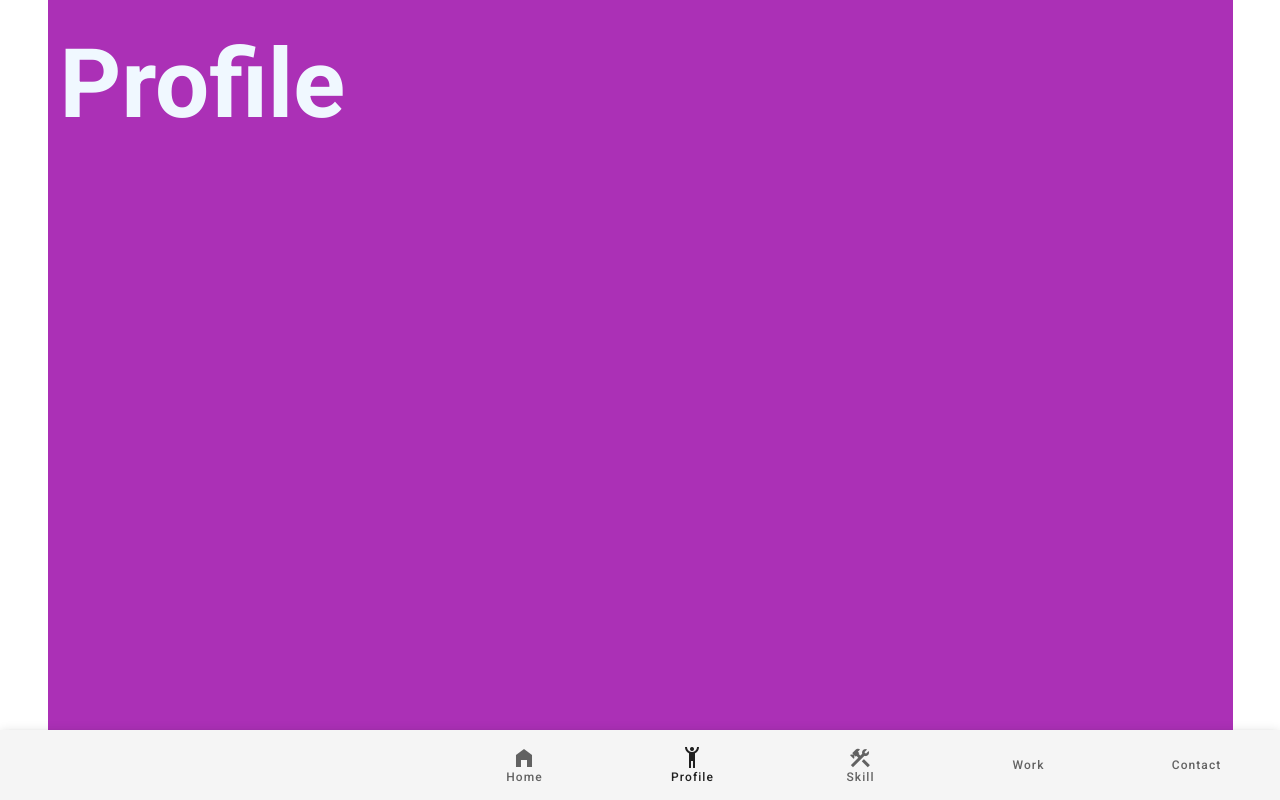
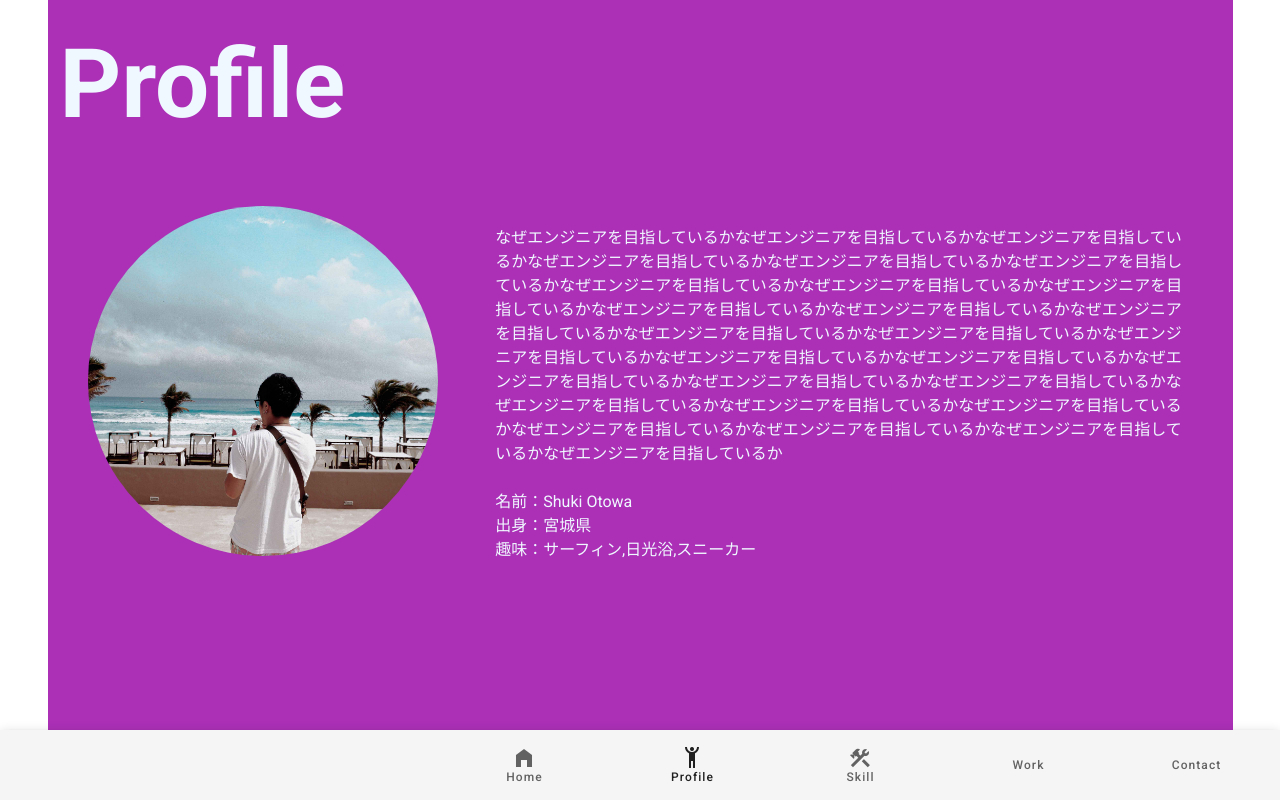
Before and after one commit to Shuki-Otowa/my-portofolio, a Vue app: page /profile in a window 1280 px wide. Built offline with nearby package versions, Linux system fonts and the light colour scheme; what vue-typer would draw is missing.

Commit message:
Profileにimg,textを追加

```diff
--- a/src/components/Profile.vue
+++ b/src/components/Profile.vue
@@ -1,6 +1,17 @@
 <template>
   <div class="container">
     <h2>Profile</h2>
+    <div class="profile-container">
+      <div class="profile-img">
+        <img src="../assets/me.jpeg" alt="" class="me">
+      </div>
+      <div class="profile-text">
+        <div class="why">なぜエンジニアを目指しているかなぜエンジニアを目指しているかなぜエンジニアを目指しているかなぜエンジニアを目指しているかなぜエンジニアを目指しているかなぜエンジニアを目指しているかなぜエンジニアを目指しているかなぜエンジニアを目指しているかなぜエンジニアを目指しているかなぜエンジニアを目指しているかなぜエンジニアを目指しているかなぜエンジニアを目指しているかなぜエンジニアを目指しているかなぜエンジニアを目指しているかなぜエンジニアを目指しているかなぜエンジニアを目指しているかなぜエンジニアを目指しているかなぜエンジニアを目指しているかなぜエンジニアを目指しているかなぜエンジニアを目指しているかなぜエンジニアを目指しているかなぜエンジニアを目指しているかなぜエンジニアを目指しているかなぜエンジニアを目指しているかなぜエンジニアを目指しているかなぜエンジニアを目指しているかなぜエンジニアを目指しているか</div>
+        <div class="name">名前：Shuki Otowa</div>
+        <div class="from">出身：宮城県</div>
+        <div class="hobby">趣味：サーフィン,日光浴,スニーカー</div>
+      </div>
+    </div>
   </div>
 </template>
 
@@ -8,4 +19,30 @@
 .container {
   background-color: rgb(171, 48, 182);
 }
+
+.profile-container {
+  margin-top: 50px;
+  display: flex;
+  justify-content: space-between;
+  color: aliceblue;
+}
+
+.profile-img {
+  margin: 0 auto;
+}
+
+.profile-text {
+  width: 60%;
+  margin: 0 auto;
+  padding: 20px 0;
+}
+.name {
+  margin-top:24px;
+}
+.me {
+  widows: 350px;
+  height: 350px;
+  border-radius: 50%;
+}
+
 </style>
--- a/src/components/Skill.vue
+++ b/src/components/Skill.vue
@@ -55,7 +55,7 @@
   margin: 0 auto;
 }
 .skill-icon {
-  font-size: 60px;
+  font-size: 56px;
 }
 .skill-cards {
   display: grid;
```
